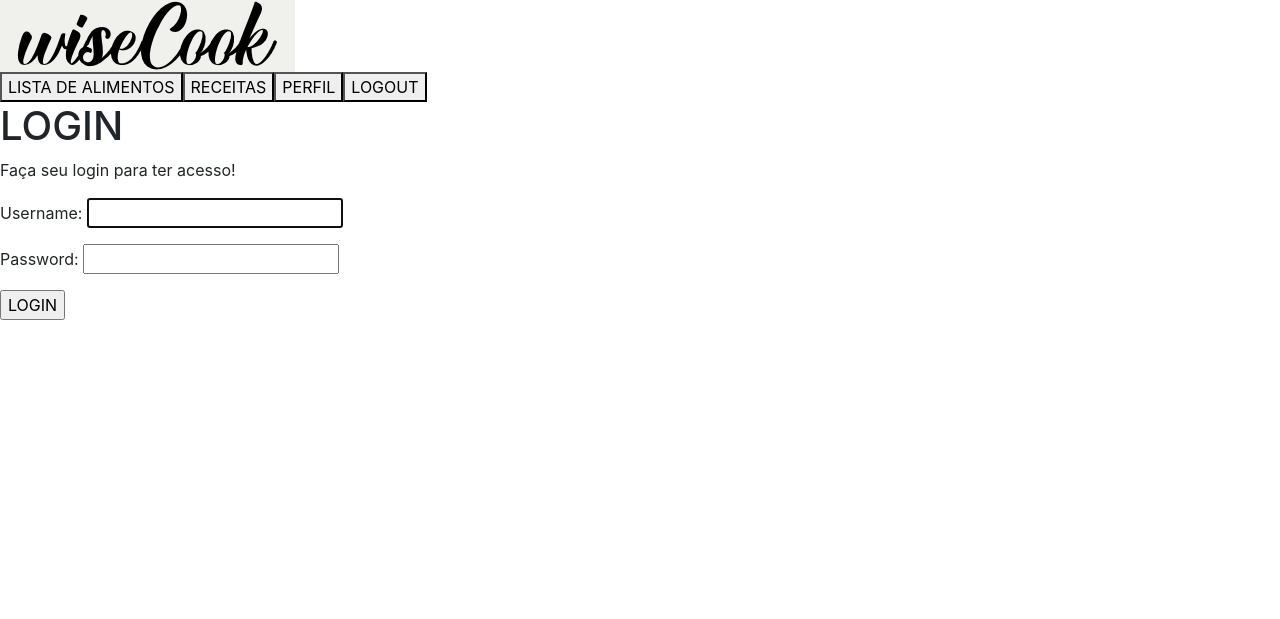
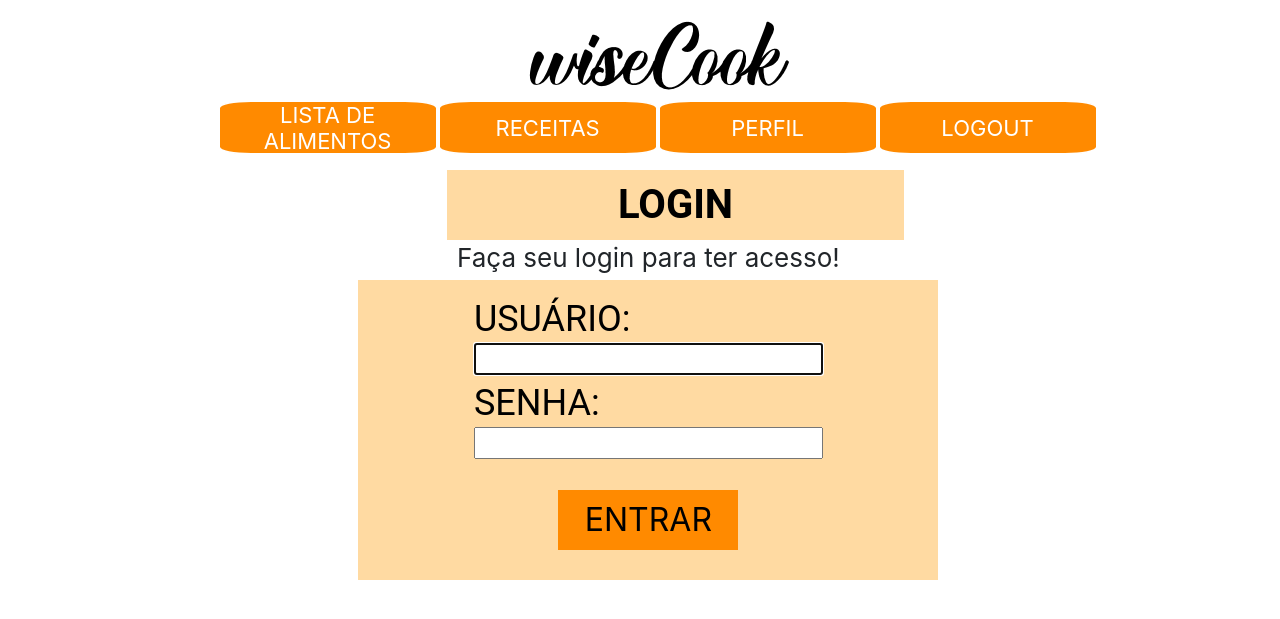
Before and after one commit to lucNovais/WiseCook, a Django app: page /accounts/login/?next=/list/ in a window 1280 px wide. Shown: the top 619 px of the page. Run offline with Django 3.2, Linux system fonts and the light colour scheme.

Commit message:
Aplicando estilos na página de registro, login, perfil e feed de receitas.

```diff
--- a/wisecook/src/assets/css/styles.css
+++ b/wisecook/src/assets/css/styles.css
@@ -40,9 +40,76 @@ body {
 	height: 60px;
 }
 
-.btn-navbar button{
+.btn-logo button {
 	border: none;
 	background-color: white;
+
+	left: 40%;
+	position: absolute;
+	top: 20px;
+}
+
+.alignRegister {
+	position: absolute;
+	top: 220px;
+	left: 29%;
+	font-size: 22px;
+	line-height: 26px;
+
+	align-items: center;
+	justify-content: center;
+	display: flex;
+
+	width: 580px;
+	height: 480px;
+
+	background: #FFDAA2;
+}
+
+.alignLogin {
+	position: absolute;
+	top: 280px;
+	left: 28%;
+	font-size: 22px;
+	line-height: 26px;
+
+	align-items: center;
+	justify-content: center;
+	display: flex;
+
+	width: 580px;
+	height: 300px;
+
+	background: #FFDAA2;
+}
+
+.btn-navbar button {
+	position: relative;
+	background-color: #FF8A00; /* Green background */
+	border-style: solid;
+	border-color: white;
+	border-radius: 15%;
+	color: white; /* White text */
+	padding: 10px 24px; /* Some padding */
+	cursor: pointer; /* Pointer/hand icon */
+	float: left; /* Float the buttons side by side */
+
+	text-align: center;
+	font-size: 22px;
+	line-height: 26px;
+	width: 220px;
+	height: 55px;
+
+	left: 17%;
+	top: 100px;
+
+	align-items: center;
+	justify-content: center;
+	display: flex;
+}
+
+.btn-navbar button:hover {
+	background-color: yellow;
 }
 
 /* Clear floats (clearfix hack) */
@@ -65,7 +132,7 @@ body {
 	background: yellow;
 }
 
-.btn-navbar button:hover {
+.btn-logo button:hover {
 	background: rgb(240, 241, 236);
 }
 
@@ -239,8 +306,8 @@ body {
 	position: absolute;
 	width: 457px;
 	height: 70px;
-	left: 417px;
-	top: 17px;
+	left: 34%;
+	top: 100px;
 
 	text-align: center;
 	font-size: 40px;
@@ -257,3 +324,220 @@ body {
 	color: black;
 	background: #FFDAA2;
 }
+
+.loginText {
+	position: absolute;
+	width: 457px;
+	height: 70px;
+	left: 447px;
+	top: 170px;
+
+	text-align: center;
+	font-size: 40px;
+	align-items: center;
+	justify-content: center;
+	display: flex;
+
+	font-family: Roboto;
+	font-style: normal;
+	font-weight: bold;
+	font-size: 40px;
+	line-height: 26px;
+
+	color: black;
+	background: #FFDAA2;
+}
+
+.profileText {
+	position: absolute;
+	width: 200px;
+	height: 60px;
+	left: 43%;
+	top: 26%;
+
+	font-family: Roboto;
+	font-size: 40px;
+	font-style: bold;
+	text-align: center;
+
+	color: black;
+	background-color: #FFDAA2;
+}
+
+.profileDesc {
+	position: absolute;
+	font-size: 26px;
+	top: 36%;
+	left: 40%;
+}
+
+.userText {
+	position: relative;
+	width: 175px;
+	height: 26px;
+
+	font-family: Roboto;
+	font-style: normal;
+	font-weight: normal;
+	font-size: 36px;
+	line-height: 56px;
+
+	color: #000000;
+}
+
+.userText2 {
+	position: absolute;
+	width: 175px;
+	height: 26px;
+	left: 10%;
+	top: 10px;
+
+	font-family: Roboto;
+	font-style: normal;
+	font-weight: normal;
+	font-size: 36px;
+	line-height: 46px;
+
+	color: #000000;
+}
+
+.passwordText {
+	position: relative;
+	width: 175px;
+	height: 26px;
+
+	font-family: Roboto;
+	font-style: normal;
+	font-weight: normal;
+	font-size: 36px;
+	line-height: 56px;
+
+	color: #000000;
+}
+
+.passwordText2 {
+	position: absolute;
+	width: 175px;
+	height: 26px;
+	top: 110px;
+	left: 10%;
+
+	font-family: Roboto;
+	font-style: normal;
+	font-weight: normal;
+	font-size: 36px;
+	line-height: 46px;
+
+	color: #000000;
+}
+
+.passwordText3 {
+	position: absolute;
+	width: 375px;
+	height: 26px;
+	top: 210px;
+	left: 10%;
+
+	font-family: Roboto;
+	font-style: normal;
+	font-weight: normal;
+	font-size: 36px;
+	line-height: 46px;
+
+	color: #000000;
+}
+
+.boxLogin {
+	width: 805px;
+	height: 400px;
+
+	background: #FFDAA2;
+}
+
+.entrar input{
+	position: absolute;
+	border: none;
+	width: 180px;
+	height: 60px;
+	left: 200px;
+	top: 210px;
+
+	font-size: 32px;
+
+	text-align: center;
+	align-items: center;
+	justify-content: center;
+	display: flex;
+
+	background: #FF8A00;
+}
+
+.entrar input:hover{
+	background-color: yellow;
+}
+
+.registrar input{
+	position: absolute;
+	border: none;
+	width: 180px;
+	height: 60px;
+	left: 200px;
+	top: 340px;
+
+	font-size: 30px;
+
+	text-align: center;
+	align-items: center;
+	justify-content: center;
+	display: flex;
+
+	background: #FF8A00;
+}
+
+.registrar input:hover{
+	background-color: yellow;
+}
+
+.loginReminder {
+	position: absolute;
+	font-size: 26px;
+	top: -35px;
+}
+
+.possuiContaReminder {
+	position: absolute;
+	font-size: 26px;
+	top: 410px;
+}
+
+.editButton button{
+	position: absolute;
+	left: 41.5%;
+	top: 65%;
+
+	background-color: #FF8A00; /* Green background */
+	border: none;
+	color: black; /* White text */
+	padding: 10px 24px; /* Some padding */
+	cursor: pointer; /* Pointer/hand icon */
+	float: left; /* Float the buttons side by side */
+
+	font-family: Roboto;
+	text-align: center;
+	font-size: 30px;
+	line-height: 26px;
+	width: 240px;
+	height: 60px;
+}
+
+.editButton button:hover {
+	background-color: yellow;
+}
+
+th {
+	text-align: center;
+}
+
+td {
+	text-align: center;
+}
--- a/wisecook/src/templates/base.html
+++ b/wisecook/src/templates/base.html
@@ -7,6 +7,16 @@
     <title>wiseCook: Economize tempo e dinheiro!</title>
   </head>
   <body>
-    {% include 'navbar.html' %} {% block content %} Replace me {% endblock %}
+    <div class="btn-logo">
+      <form action="{% url 'feed' %}" method="GET">
+        <button>
+          <img src="{% static 'img/wiseLogo_small.png' %}" alt="Logo" />
+        </button>
+      </form>
+    </div>
+    {% include 'navbar.html' %}
+    {% block content %}
+      Replace me
+    {% endblock %}
   </body>
 </html>
--- a/wisecook/src/templates/navbar.html
+++ b/wisecook/src/templates/navbar.html
@@ -1,16 +1,9 @@
 {% load static %}
 
 <nav>
+  <link rel="stylesheet" href="{% static 'css/styles.css' %}" />
+
   <div class="btn-navbar">
-    <form action="{% url 'feed' %}" method="GET">
-      <button>
-        <img src="{% static 'img/wiseLogo_small.png' %}" alt="Logo" />
-      </button>
-    </form>
-  </div>
-  <link rel="stylesheet" href="{% static 'styles.css' %}" />
-
-  <div class="btn-group">
     <form action="{% url 'list' %}" method="GET">
       <button>LISTA DE ALIMENTOS</button>
     </form>
@@ -27,4 +20,5 @@
       <button>LOGOUT</button>
     </form>
   </div>
+  <br><br><br>
 </nav>
--- a/wisecook/src/templates/registration/login.html
+++ b/wisecook/src/templates/registration/login.html
@@ -1,24 +1,28 @@
-{% extends 'base.html' %} {% block content %}
+{% extends 'base.html' %}
+{% block content %}
 
-<h1>LOGIN</h1>
+<div class="loginText">LOGIN</div>
 
-   {% if form.erros %}
+<div class="alignLogin">
+    {% if form.erros %}
     <p>There's something wrong with what you entered</p>
     {% endif %}
 
     {% if next %}
-    <p>Faça seu login para ter acesso!</p>
+    <div class="loginReminder">Faça seu login para ter acesso!</div>
     {% endif %}
+
 
     <form method='POST' action={% url 'login' %}>
         {% csrf_token %}
 
-        <p>Username: {{ form.username }}</p>
-        <p>Password: {{ form.password }}</p>
+        <div class="userText">USUÁRIO:</div> <br> {{ form.username }}
+        <div class="passwordText">SENHA:</div> <br> {{ form.password }}</p>
 
-        <p><input type='submit' value = 'LOGIN'></p>
+        <div class="entrar"><input type='submit' value = 'ENTRAR'><br><br><br></div>
         <p><input type='hidden' name='next' value='{{ next }}'></p>
 
     </form>
+</div>
 
 {%endblock content%}
```
Also changed, not shown: wisecook/src/assets/css/styles_receitas.css (added, +65 -0 lines), wisecook/src/templates/novoFeed.html (+26 -9 lines), wisecook/src/templates/profileScreen.html (+7 -8 lines), wisecook/src/templates/registerScreen.html (+14 -7 lines), wisecook/src/assets/img/defaultImg.png (added).
